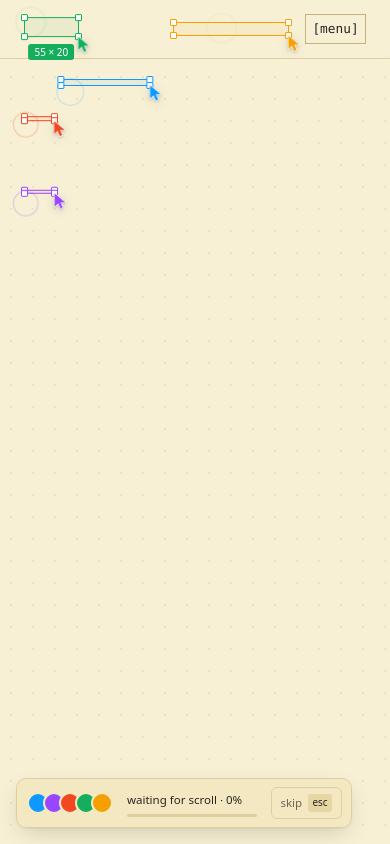
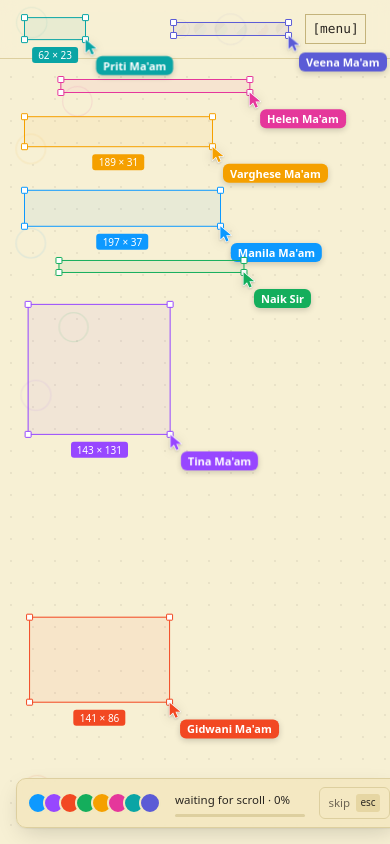
Before and after one commit to Phil27-gotchu/phil27-gotchu.github.io, a browser extension: page index.html in a window 390 px wide. Shown: the top 844 px of the page. Drawn offline with Linux system fonts and the light colour scheme.

Commit message:
cleaned the UI and cursors also done

```diff
--- a/index.html
+++ b/index.html
@@ -5,7 +5,7 @@
   <meta name="viewport" content="width=device-width, initial-scale=1.0">
   <meta name="description" content="Portfolio of Philip, CSE student at MIT World Peace University, Pune, building fintech tools and computer vision projects.">
   <title>Philip | portfolio</title>
-  <link rel="stylesheet" href="style.css?v=15">
+  <link rel="stylesheet" href="style.css?v=18">
   <link rel="stylesheet" href="desk.css?v=3">
   <script>
     (function () {
@@ -59,7 +59,7 @@
           <div class="hero__name" data-build="pixels">
             <canvas id="pixel-name" data-text="PHILIP" aria-hidden="true"></canvas>
           </div>
-          <p class="hero__tagline" data-build="text"><span class="prompt">&gt;</span> cse @ mit-wpu pune · fintech tools · computer vision</p>
+          <p class="hero__tagline" data-build="text"><span class="prompt">&gt;</span> cse @ mit-wpu pune · fintech tools · machine learning · research · iot · cloud · networks</p>
           <p class="desk__hint" data-build="text">psst. everything on this desk is draggable.</p>
         </div>
 
@@ -363,6 +363,7 @@ $ looking_for
 
   <footer class="site-footer">
     <div class="container">
+      <p class="thanks" data-build="text">The names under the cursors that built this page — Manila Ma'am, Tina Ma'am, Gidwani Ma'am, Naik Sir, Varghese Ma'am, Helen Ma'am, Priti Ma'am and Veena Ma'am — are my teachers from school and junior college. Each of them has been an important part of making me who I am, and I've added their names here to show how they have shaped me. I owe them more than I can say, and this is a small symbol of my thank you to them.</p>
       <p data-build="text">© <span id="year"></span> philip · made on fedora 44 · built live by a swarm of cursors</p>
     </div>
   </footer>
@@ -379,7 +380,7 @@ $ looking_for
   <div class="cursor-dot" aria-hidden="true"></div>
   <div class="cursor-ring" aria-hidden="true"></div>
 
-  <script src="script.js?v=15" defer></script>
+  <script src="script.js?v=16" defer></script>
   <script src="desk.js?v=2" defer></script>
 </body>
 </html>
--- a/script.js
+++ b/script.js
@@ -335,6 +335,7 @@
 
   const swarm = (function () {
     const CREW = ["#0d99ff", "#9747ff", "#f24822", "#14ae5c", "#f5a000", "#e5379b", "#0aa5a5", "#5b5bd6"];
+    const NAMES = ["Manila Ma'am", "Tina Ma'am", "Gidwani Ma'am", "Naik Sir", "Varghese Ma'am", "Helen Ma'am", "Priti Ma'am", "Veena Ma'am"];
     const ARROW = '<svg class="sw-arrow" width="16" height="20" viewBox="0 0 16 20" aria-hidden="true"><path d="M1.5 1.2v14.6l3.9-3.6 2.6 5.9 2.6-1.1-2.6-5.8h5.4z" fill="currentColor" stroke="#fff" stroke-width="1.5" stroke-linejoin="round" paint-order="stroke"/></svg>';
     const IBEAM = '<svg class="sw-ibeam" width="12" height="22" viewBox="0 0 12 22" aria-hidden="true"><path d="M2.5 2.5h2.2c.6 0 1.3.4 1.3 1.2 0-.8.7-1.2 1.3-1.2h2.2M6 3.7v14.6M2.5 19.5h2.2c.6 0 1.3-.4 1.3-1.2 0 .8.7 1.2 1.3 1.2h2.2" fill="none" stroke="#fff" stroke-width="3.2" stroke-linecap="round"/><path d="M2.5 2.5h2.2c.6 0 1.3.4 1.3 1.2 0-.8.7-1.2 1.3-1.2h2.2M6 3.7v14.6M2.5 19.5h2.2c.6 0 1.3-.4 1.3-1.2 0 .8.7 1.2 1.3 1.2h2.2" fill="none" stroke="currentColor" stroke-width="1.5" stroke-linecap="round"/></svg>';
     const INTRO_MS = 1000;
@@ -385,6 +386,10 @@
       el.className = "sw-cursor";
       el.style.setProperty("--c", color);
       el.innerHTML = ARROW + IBEAM;
+      const tag = document.createElement("span");
+      tag.className = "sw-tag";
+      tag.textContent = NAMES[i];
+      el.append(tag);
       const selEl = document.createElement("div");
       selEl.className = "sw-sel";
       selEl.style.setProperty("--c", color);
@@ -700,8 +705,7 @@
       layer.className = "sw-layer";
       layer.setAttribute("aria-hidden", "true");
       document.body.append(layer);
-      const crew = innerWidth < 760 ? CREW.slice(0, 5) : CREW;
-      cursors = crew.map(makeCursor);
+      cursors = CREW.map(makeCursor);
       avatars.textContent = "";
       cursors.forEach((c) => {
         c.avatar = document.createElement("span");
--- a/style.css
+++ b/style.css
@@ -1027,6 +1027,14 @@ kbd {
 }
 
 /* Footer */
+.thanks {
+  max-width: 100ch;
+  margin: 0 auto 1.25rem;
+  text-align: center;
+  font-style: italic;
+  line-height: 1.6;
+}
+
 .site-footer {
   padding: 2rem 0;
   border-top: 1px solid var(--line);
@@ -1085,6 +1093,19 @@ kbd {
 
 .sw-cursor.is-down svg {
   transform: scale(0.9);
+}
+
+.sw-tag {
+  position: absolute;
+  top: 18px;
+  left: 12px;
+  padding: 2px 7px;
+  border-radius: 6px;
+  background: var(--c);
+  color: #fff;
+  font: 600 11px/1.4 system-ui, sans-serif;
+  white-space: nowrap;
+  box-shadow: 0 2px 6px rgba(0, 0, 0, 0.18);
 }
 
 .sw-sel {
```
